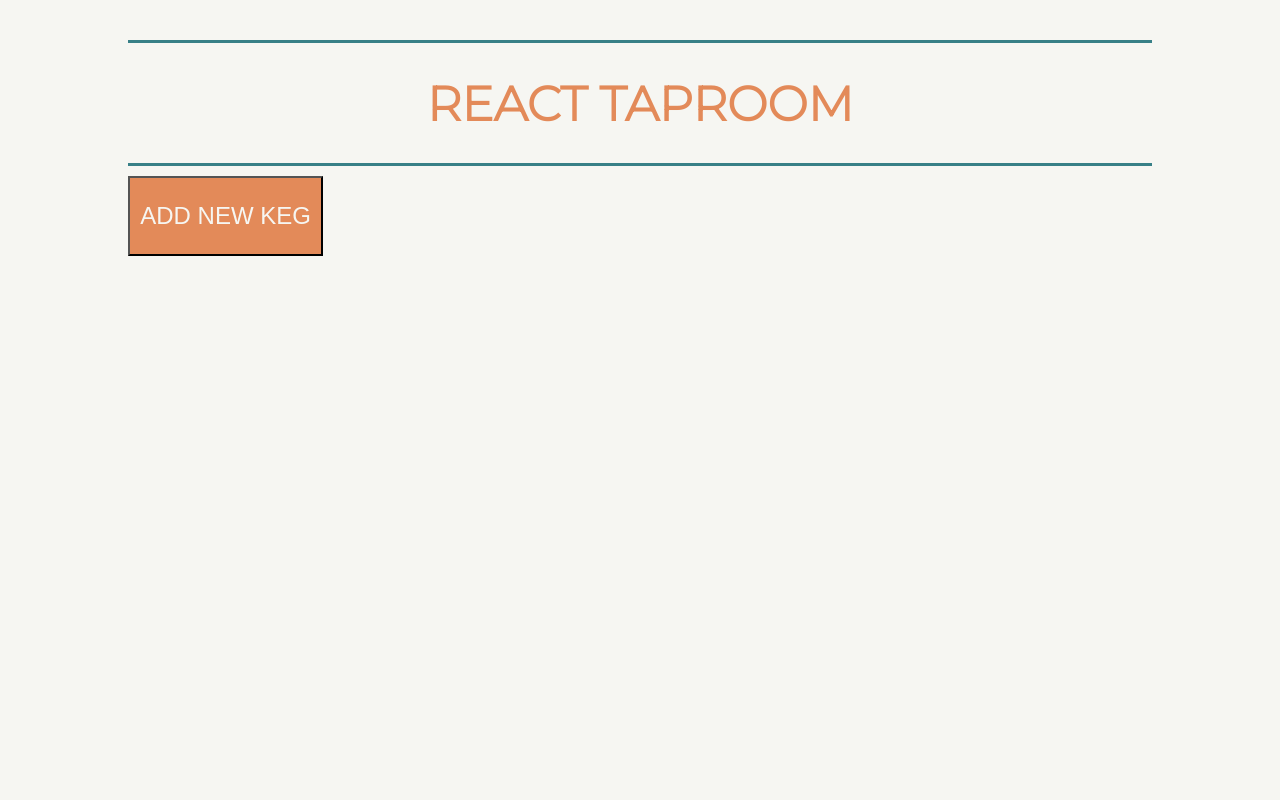
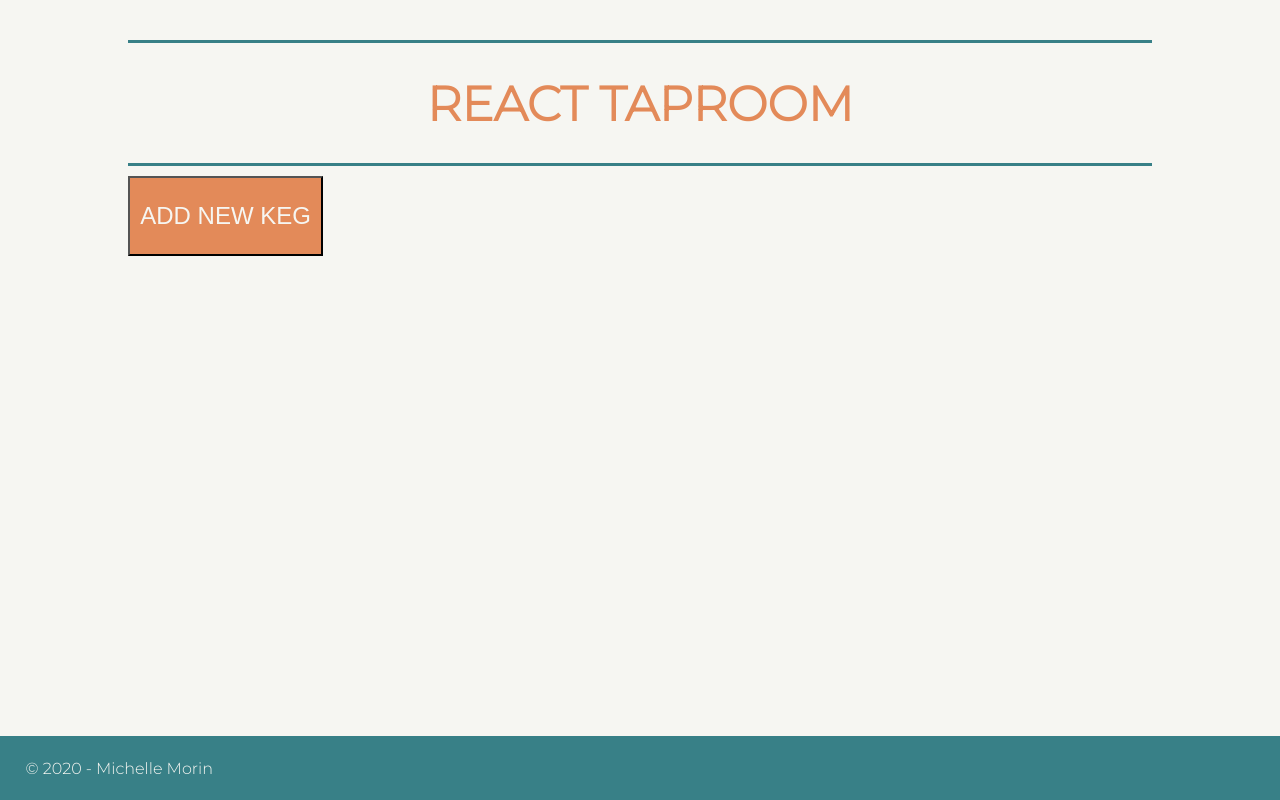
Before and after one commit to michelle-morin/taproom, a React (Create React App) app: page / in a window 1280 px wide. Built offline with nearby package versions, Linux system fonts and the light colour scheme.

Commit message:
import Footer component

```diff
--- a/src/components/App.js
+++ b/src/components/App.js
@@ -1,12 +1,14 @@
 import React from 'react';
 import Header from './Header.js';
 import TapControl from './TapControl.js';
+import Footer from './Footer.js';
 
 function App() {
   return (
     <React.Fragment>
       <Header />
       <TapControl />
+      <Footer />
     </React.Fragment>
   );
 }
```
